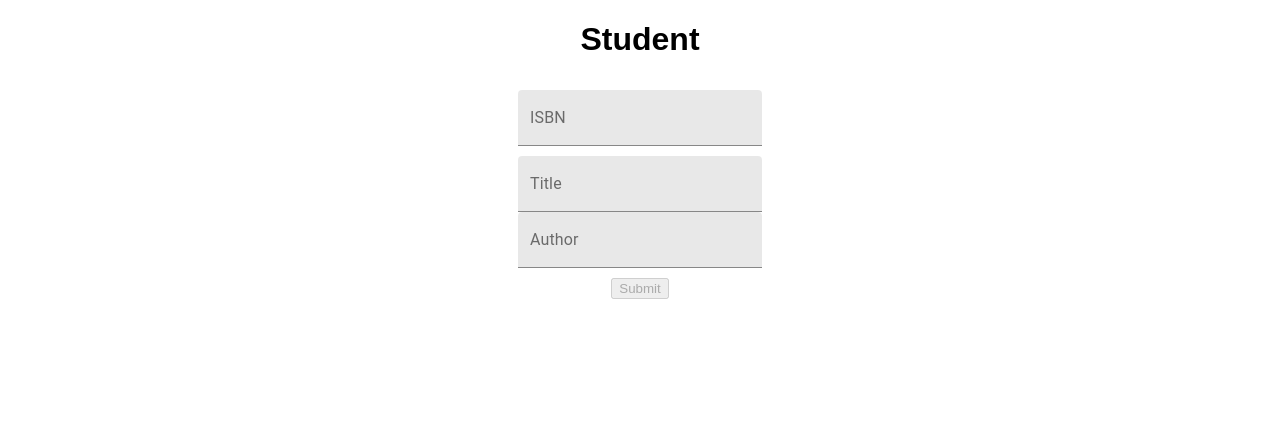
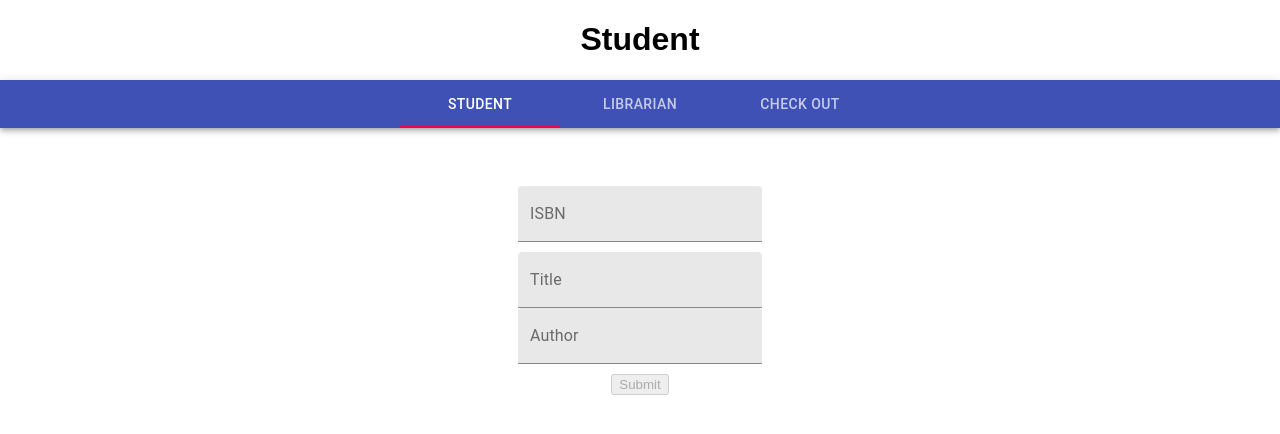
Before and after one commit to sfeye/CS470-DB-Project, a React (Create React App) app: page / in a window 1280 px wide. Shown: the top 434 px of the page. Built offline with nearby package versions, Linux system fonts and the light colour scheme.

Commit message:
Added tabs
no functionality yet

```diff
--- a/package.json
+++ b/package.json
@@ -5,6 +5,7 @@
   "dependencies": {
     "@material-ui/core": "^4.9.7",
     "material-ui": "^0.20.2",
+    "prop-types": "^15.7.2",
     "react": "^16.13.1",
     "react-dom": "^16.13.1",
     "react-redux": "^7.2.0",
--- a/src/components/Tab/index.js
+++ b/src/components/Tab/index.js
@@ -0,0 +1,3 @@
+import tab from './tab';
+
+export default tab;
--- /dev/null
+++ b/src/components/Tab/tab.js
@@ -0,0 +1,68 @@
+import React from 'react';
+import {renderStudentTab} from '../../rstore/actions';
+import {renderLibrarianTab} from '../../rstore/actions';
+import { useDispatch } from 'react-redux';
+import PropTypes from 'prop-types';
+import { makeStyles } from '@material-ui/core/styles';
+import AppBar from '@material-ui/core/AppBar';
+import Tabs from '@material-ui/core/Tabs';
+import Tab from '@material-ui/core/Tab';
+import Typography from '@material-ui/core/Typography';
+import Box from '@material-ui/core/Box';
+
+function TabPanel(props) {
+  const { children, value, index, ...other } = props;
+
+  return (
+    <Typography
+      component="div"
+      role="tabpanel"
+      hidden={value !== index}
+      id={`simple-tabpanel-${index}`}
+      aria-labelledby={`simple-tab-${index}`}
+      {...other}
+    >
+      {value === index && <Box p={3}>{children}</Box>}
+    </Typography>
+  );
+}
+
+TabPanel.propTypes = {
+  children: PropTypes.node,
+  index: PropTypes.any.isRequired,
+  value: PropTypes.any.isRequired,
+};
+
+const useStyles = makeStyles(theme => ({
+  root: {
+    flexGrow: 1,
+    backgroundColor: theme.palette.background.paper,
+  },
+}));
+
+export default function tab() {
+  const classes = useStyles();
+  const [value, setValue] = React.useState(0);
+  const dispatch = useDispatch();
+  const handleChange = (event, newValue) => {
+    setValue(newValue);
+  };
+
+  return (
+    <div className={classes.root}>
+      <AppBar position="static">
+        <Tabs value={value} onChange={handleChange} centered>
+          <Tab label="Student"/>
+          <Tab label="Librarian"/>
+          <Tab label="Check out"/>
+        </Tabs>
+      </AppBar>
+      <TabPanel value={value} index={0}>
+      </TabPanel>
+      <TabPanel value={value} index={1}>
+      </TabPanel>
+      <TabPanel value={value} index={2}>
+      </TabPanel>
+    </div>
+  );
+}
--- a/src/components/librarian/librarianQuery.js
+++ b/src/components/librarian/librarianQuery.js
@@ -21,7 +21,6 @@ const librarianQuery = props => {
     return (
         <div>
             <div>
-                    <h1>Librian</h1>
                 <form onSubmit={handleSubmit}>
                     <div style={{padding: "10px"}}>
                         <Field
--- a/src/pages/App.js
+++ b/src/pages/App.js
@@ -3,6 +3,7 @@ import '../App.css';
 import { useSelector } from 'react-redux';
 import StudentQuery from '../components/student';
 import LibrarianQuery from '../components/librarian';
+import Tab from '../components/tab'
 
 function App() {
   const currentTab = useSelector((state) => state.tabChangeReducer.currentTab );
@@ -15,6 +16,7 @@ function App() {
     return (
       <div className="App">
         <h1>{currentTab}</h1>
+        <Tab/>
         {currentPage}
       </div>
     );
--- a/src/rstore/constants/action-types.js
+++ b/src/rstore/constants/action-types.js
@@ -1,9 +1,13 @@
-const STUDENT_TAB = "STUDNET_TAB";
+const STUDENT_TAB = "STUDENT_TAB";
 const LIBRARIAN_TAB = "LIBRARIAN_TAB";
 const SEARCH_RESULTS = "SEARCH_RESULTS";
+const STUDENT_QUERY = "STUDENT_QUERY";
+const LIBRARIAN_QUERY = "LIBRARIAN_QUERY";
 
 export default {
     STUDENT_TAB,
     LIBRARIAN_TAB,
-    SEARCH_RESULTS
+    SEARCH_RESULTS,
+    STUDENT_QUERY,
+    LIBRARIAN_QUERY
 }
```
Also changed, not shown: src/components/Tab/Tabs.js (deleted), src/rstore/reducers/librarianQuery.js (added), src/rstore/reducers/studentQuery.js (added). Lines whose indentation alone changed are shown as unchanged.
